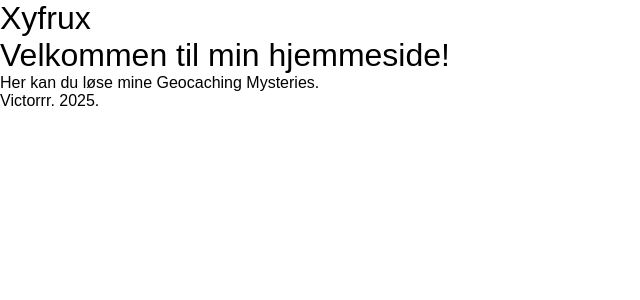
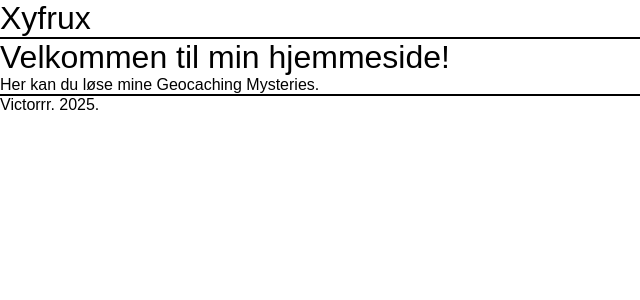
Before and after one commit to xyfruux/geocaching, a Jekyll site: the page built from index.md, in a window 1280 px wide. Shown: the top 300 px of the page, without its empty margins (0-640 px from the left). Built offline with Jekyll 4.4.1, drawn with Linux system fonts in a browser that asks for light colours; some web fonts are replaced.

Commit message:
Add Style For Header & Footer

```diff
--- a/assets/css/default.css
+++ b/assets/css/default.css
@@ -6,3 +6,10 @@
     font-family: "Funnel Display", sans-serif;
     font-weight: normal;
 }
+
+header{
+    border-bottom: 2px solid black;
+}
+footer{
+    border-top: 2px solid black;
+}
```
